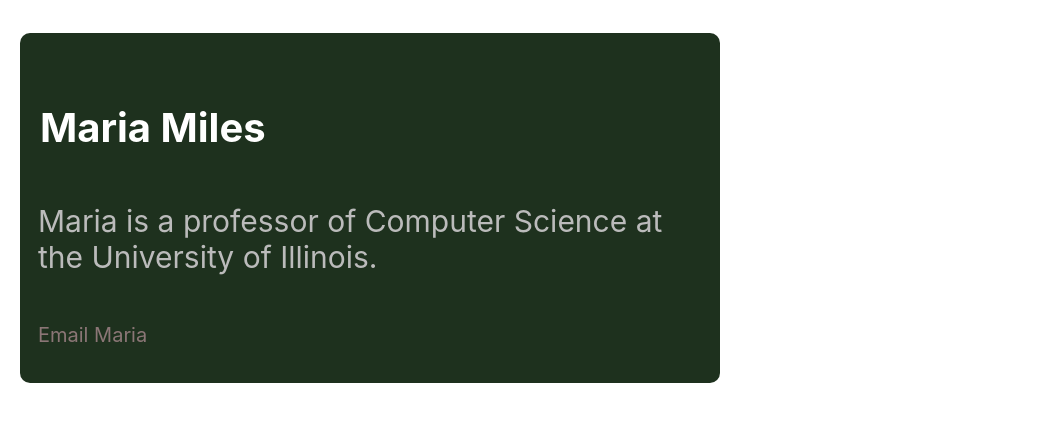
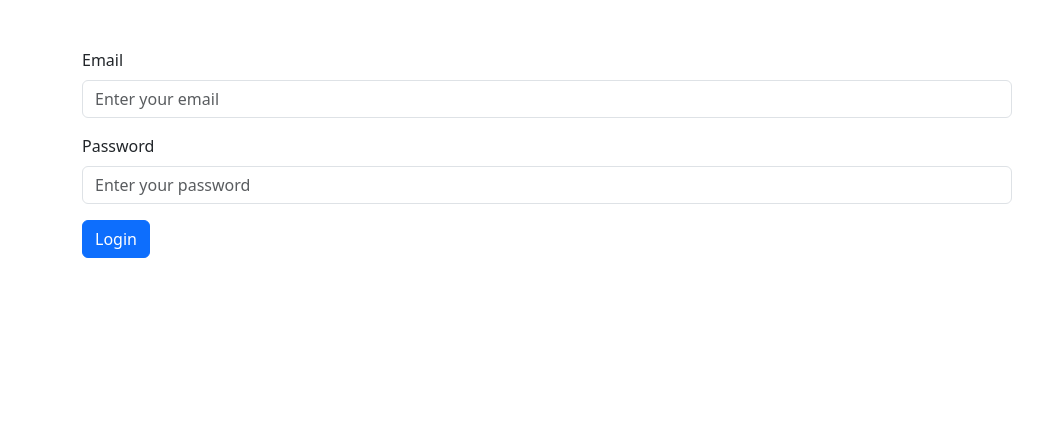
Before and after one commit to tanish396/Course-goal, a React (Create React App) app: page / in a window 1280 px wide. Shown: the top 422 px of the page, without its empty margins (0-1055 px from the left). Built offline with nearby package versions, Linux system fonts and the light colour scheme.

Commit message:
updated App.js

```diff
--- a/package.json
+++ b/package.json
@@ -7,6 +7,7 @@
     "@testing-library/jest-dom": "^6.9.1",
     "@testing-library/react": "^16.3.0",
     "@testing-library/user-event": "^13.5.0",
+    "bootstrap": "^5.3.8",
     "react": "^19.2.0",
     "react-dom": "^19.2.0",
     "react-scripts": "5.0.1",
--- a/src/App.js
+++ b/src/App.js
@@ -17,25 +17,88 @@
 
 // export default App;
 
-import Card from "./components/Card";
-import "./App.css";
+// import Card from "./components/Card";
+// import "./App.css";
 
-function App() {
+// function App() {
+//   return (
+//     <div className="appContainer">
+//       <Card name="Maria Miles">
+//         <p id="card-body">
+//           Maria is a professor of Computer Science at the University of
+//           Illinois.
+//         </p>
+//         <p>
+//           <a id="card-footer" href="mailto:blake@example.com">
+//             Email Maria
+//           </a>
+//         </p>
+//       </Card>
+//     </div>
+//   );
+// }
+
+// export default App;
+
+import React, { useState } from "react";
+
+const user = {
+  email: "",
+  password: "",
+  loggedIn: false,
+};
+
+function Login() {
+  const [email, setEmail] = useState("");
+  const [password, setPassword] = useState("");
+  const [error, setError] = useState("");
+
+  const handleLogin = () => {
+    if (user.email === email) {
+      setError("Email Id is already exists");
+      return;
+    }
+    user.email = email;
+    user.password = password;
+    user.loggedIn = true;
+    setError("");
+
+    alert("Login Successful");
+    setEmail("");
+    setPassword("");
+  };
   return (
-    <div className="appContainer">
-      <Card className="name.card" name="Maria Miles">
-        <p id="card-body">
-          Maria is a professor of Computer Science at the University of
-          Illinois.
-        </p>
-        <p>
-          <a id="card-footer" href="mailto:blake@example.com">
-            Email Maria
-          </a>
-        </p>
-      </Card>
+    <div className="container mt-5">
+      <div className="mb-3">
+        <label className="form-label">Email</label>
+        <div className="col-sm-10">
+          <input
+            type="email"
+            className="form-control"
+            value={email}
+            onChange={(e) => setEmail(e.target.value)}
+            placeholder="Enter your email"
+          ></input>
+        </div>
+      </div>
+      <div className="mb-3">
+        <label className="form-label">Password</label>
+        <div className="col-sm-10">
+          <input
+            type="password"
+            className="form-control"
+            value={password}
+            onChange={(e) => setPassword(e.target.value)}
+            placeholder="Enter your password"
+          ></input>
+        </div>
+      </div>
+      {error && <p style={{ color: "red" }}>{error}</p>}
+      <button type="button" className="btn btn-primary" onClick={handleLogin}>
+        Login
+      </button>
     </div>
   );
 }
 
-export default App;
+export default Login;
```
Also changed, not shown: src/index.js (+7 -6 lines), 1 other file (tests, documents, lock files or other folders).
